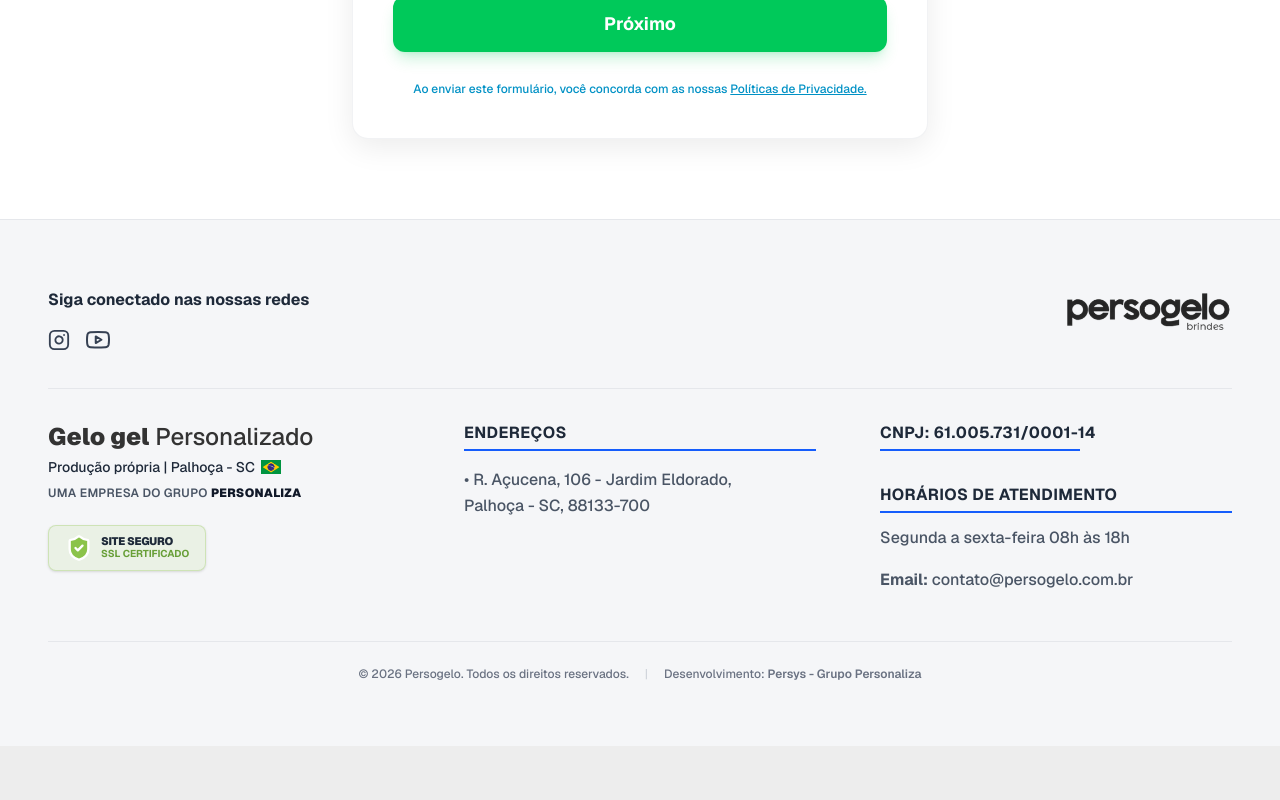
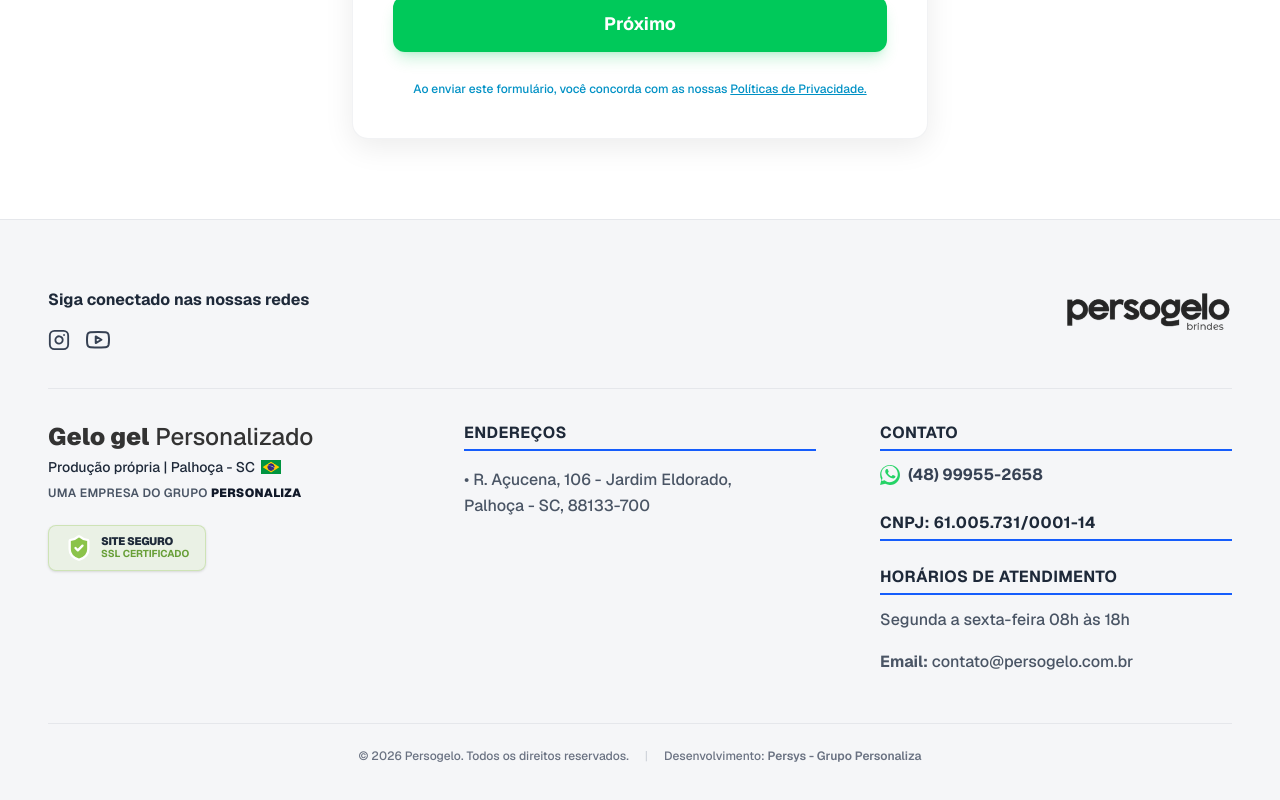
Before and after one commit to bvieiramoreira-lang/persogelo, a Next.js app: page / in a window 1280 px wide. Shown: the part 6190-6990 px from the top of the page. Before the commit the page ends 6936 px from the top, so only its background shows below. Built offline with nearby package versions, Linux system fonts and the light colour scheme.

Commit message:
feat: add WhatsApp contact link to footer above CNPJ

```diff
--- a/src/components/landing/Footer.tsx
+++ b/src/components/landing/Footer.tsx
@@ -70,11 +70,34 @@ export default function Footer() {
             </p>
           </div>
 
-          {/* Column 3: CNPJ + Hours */}
+          {/* Column 3: WhatsApp + CNPJ + Hours */}
           <div className="flex flex-col">
-            <div className="mb-8">
+            <div className="mb-6">
+               <h4 className="font-bold text-gray-800 tracking-wide uppercase mb-1">Contato</h4>
+               <div className="h-0.5 w-full bg-blue-600 mb-3"></div>
+               <a
+                 href="https://wa.me/5548999552658"
+                 target="_blank"
+                 rel="noopener noreferrer"
+                 className="flex items-center gap-2 text-gray-700 hover:text-[#25D366] transition-colors font-bold text-base group"
+               >
+                 <svg
+                   xmlns="http://www.w3.org/2000/svg"
+                   width="20"
+                   height="20"
+                   viewBox="0 0 24 24"
+                   fill="currentColor"
+                   className="text-[#25D366] group-hover:scale-105 transition-transform"
+                 >
+                   <path d="M.057 24l1.687-6.163c-1.041-1.804-1.588-3.849-1.587-5.946C.06 5.348 5.397.01 12.008.01c3.202.001 6.212 1.246 8.477 3.514 2.266 2.268 3.507 5.28 3.505 8.484-.004 6.657-5.34 11.997-11.953 11.997-2.005-.001-3.973-.502-5.724-1.457L0 24zm6.59-4.846c1.6.95 3.188 1.449 4.825 1.451 5.436 0 9.86-4.37 9.864-9.799.002-2.63-1.023-5.101-2.885-6.968C16.638 1.97 14.162.94 11.53.94c-5.44 0-9.866 4.372-9.87 9.802 0 1.714.47 3.387 1.357 4.847l-.993 3.629 3.734-.972zm11.23-6.223c-.302-.15-1.78-.875-2.056-.975-.275-.1-.476-.15-.675.15-.199.3-.77.975-.945 1.175-.175.2-.35.225-.65.075-.302-.15-1.272-.469-2.423-1.494-.895-.797-1.498-1.782-1.674-2.081-.175-.3-.018-.462.13-.61.135-.133.303-.35.454-.525.152-.175.202-.3.303-.5.101-.2.05-.375-.025-.525-.075-.15-.675-1.625-.925-2.225-.244-.589-.493-.51-.675-.52-.172-.007-.368-.009-.565-.009-.199 0-.523.074-.797.374-.275.3-1.05 1.025-1.05 2.5s1.075 2.9 1.225 3.1c.15.2 2.11 3.224 5.116 4.525.715.31 1.273.495 1.71.635.717.228 1.37.195 1.885.118.574-.086 1.78-.725 2.03-1.425.25-.7.25-1.299.175-1.425-.075-.125-.275-.2-.575-.35z" />
+                 </svg>
+                 <span>(48) 99955-2658</span>
+               </a>
+            </div>
+
+            <div className="mb-6">
                <h4 className="font-bold text-gray-800 tracking-wide uppercase mb-1">CNPJ: 61.005.731/0001-14</h4>
-               <div className="h-0.5 w-full max-w-[200px] bg-blue-600"></div>
+               <div className="h-0.5 w-full bg-blue-600"></div>
             </div>
 
             <div className="inline-block mb-3">
```
